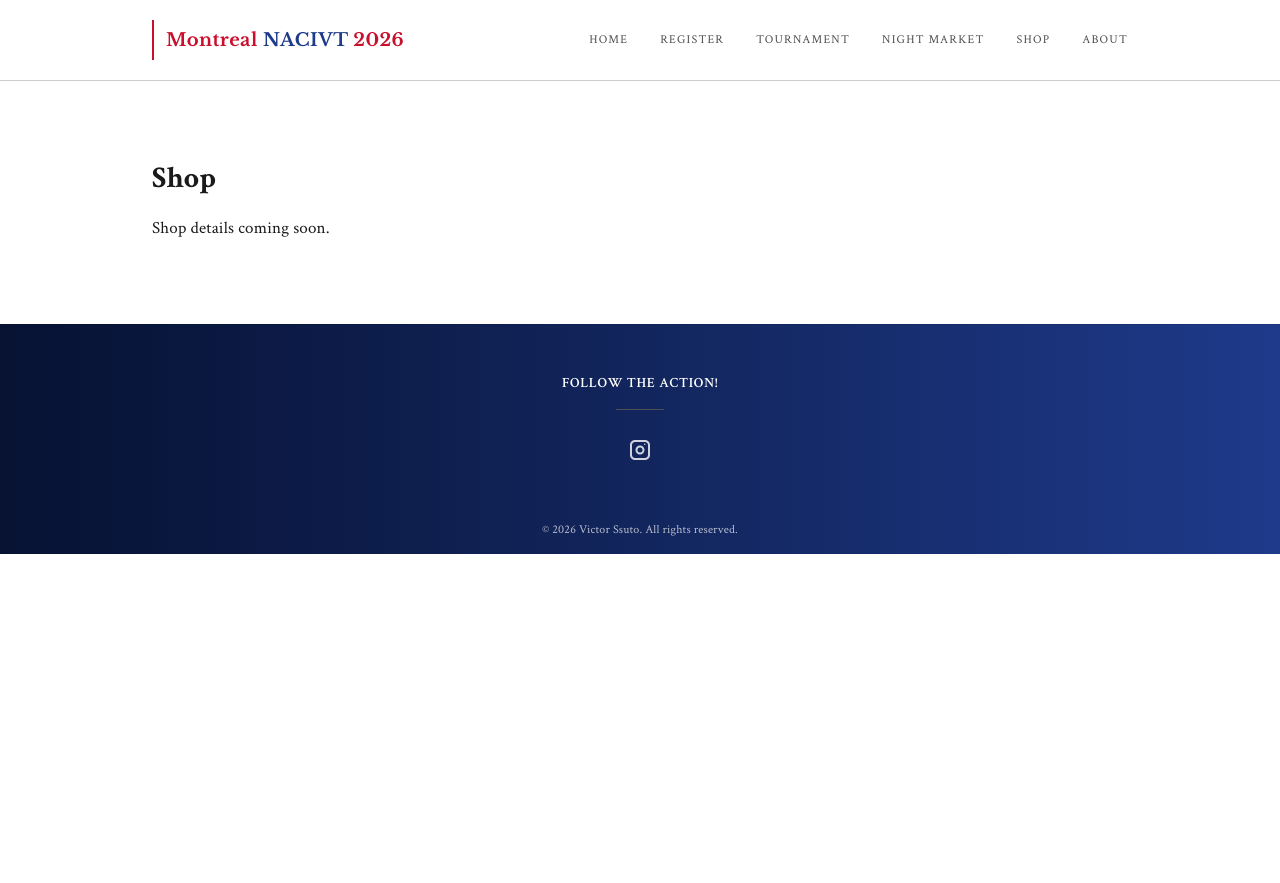
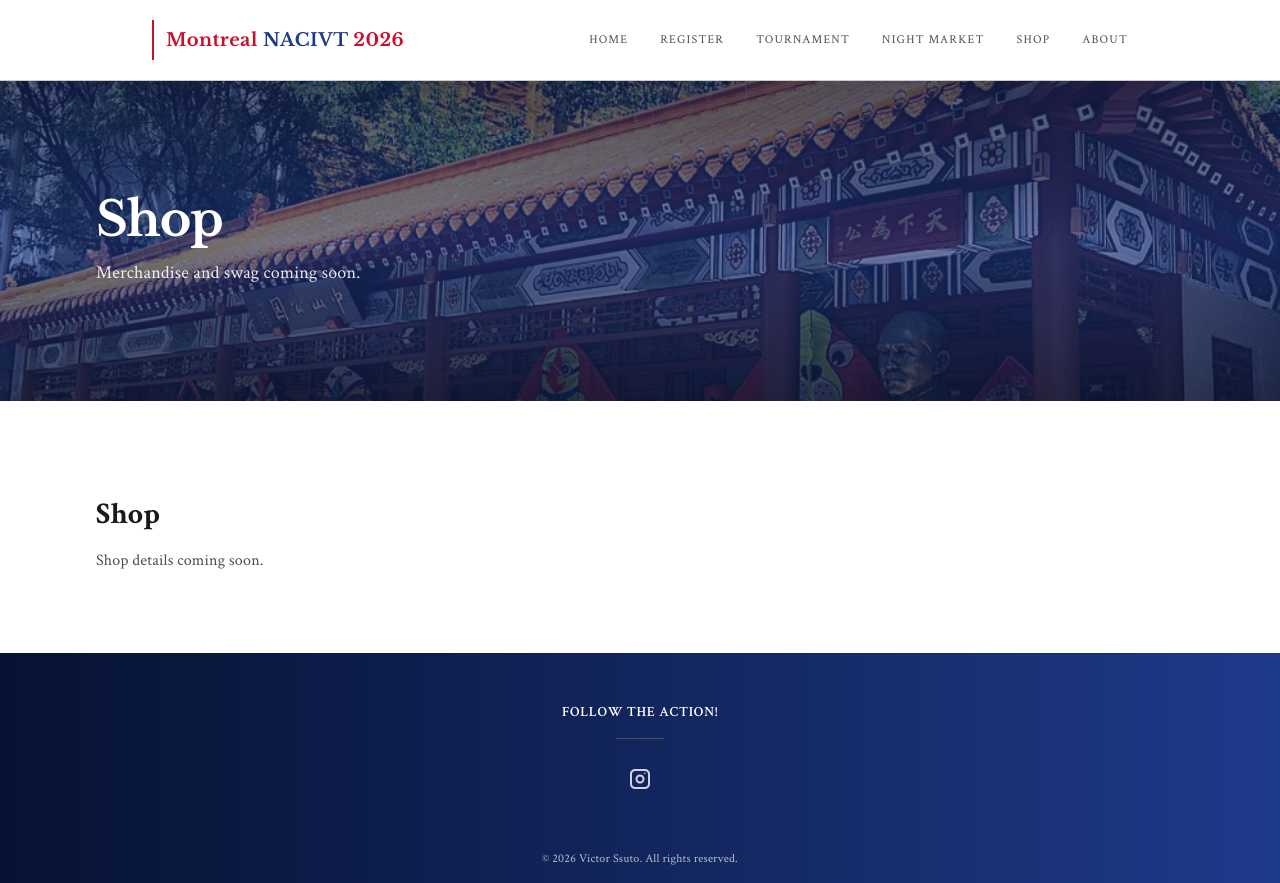
Before and after one commit to VictorSsuto/nacivt-2026, a React (Vite) app: page /shop in a window 1280 px wide. Before the commit the page ends 800 px from the top, so only its background shows below. Built offline with nearby package versions, Linux system fonts and the light colour scheme.

Commit message:
Implemented the shop page for the moment

```diff
--- a/src/pages/shop/shop.jsx
+++ b/src/pages/shop/shop.jsx
@@ -1,8 +1,40 @@
+import tournamentHero from "../../assets/tournament-hero.jpg"
+
 export default function Shop() {
   return (
-    <div className="mx-auto max-w-5xl px-6 py-20">
-      <h1 className="text-3xl font-bold">Shop</h1>
-      <p className="mt-4">Shop details coming soon.</p>
-    </div>
+    <>
+      <section className="relative h-[40vh] min-h-[320px] w-full overflow-hidden">
+        <img
+          src={tournamentHero}
+          alt=""
+          aria-hidden="true"
+          className="absolute inset-0 h-full w-full object-cover object-[50%_40%]"
+        />
+
+        <div className="absolute inset-0 bg-[#1e3a8a]/60" />
+        <div className="absolute inset-0 bg-gradient-to-b from-black/30 via-transparent to-black/40" />
+
+        <div className="relative z-10 flex h-full items-center">
+          <div className="mx-auto w-full max-w-6xl px-8 text-white">
+            <h1
+              className="text-5xl font-bold tracking-tight"
+              style={{ fontFamily: "'Libre Baskerville', serif" }}
+            >
+              Shop
+            </h1>
+            <p className="mt-4 max-w-2xl text-lg text-white/90">
+              Merchandise and swag coming soon.
+            </p>
+          </div>
+        </div>
+      </section>
+
+      <main className="mx-auto max-w-6xl px-8 py-20">
+        <section id="shop" className="mt-4">
+          <h2 className="text-3xl font-bold">Shop</h2>
+          <p className="mt-4 text-base text-black/70">Shop details coming soon.</p>
+        </section>
+      </main>
+    </>
   )
 }
```
